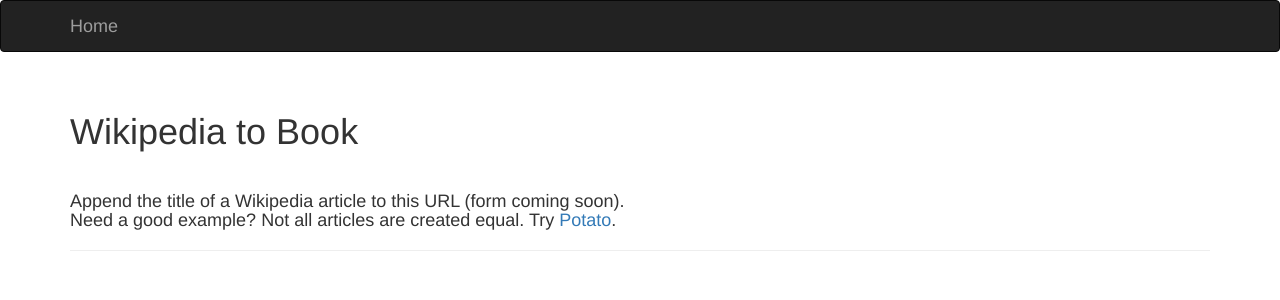
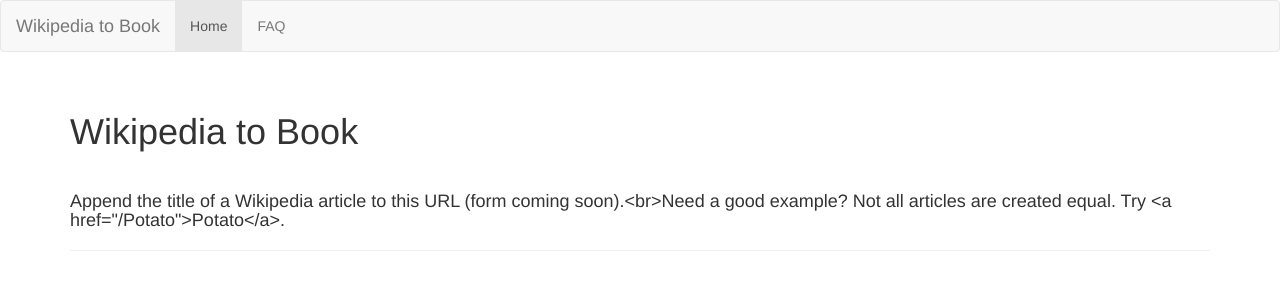
Before and after one commit to jeremyfreudberg/Wikipedia_to_Book, a Flask app: page / in a window 1280 px wide. Shown: the top 300 px of the page. Run offline with Flask 2, Linux system fonts and the light colour scheme; some libraries are stand-ins or nearby versions.

Commit message:
Update views

```diff
--- a/main.py
+++ b/main.py
@@ -22,16 +22,18 @@ def forbidden(e):
 @app.route('/')
 def index():
     result = ''
-    return render_template('pretty.html',result=result)
+    msg = "Append the title of a Wikipedia article to this URL (form coming soon).<br>"
+    msg += 'Need a good example? Not all articles are created equal. Try <a href="/Potato">Potato</a>.'
+    return render_template('pretty.html',result=result, msg=msg)
 
 @app.route('/<term>')
 def page(term):
     try:
         w = wikipedia.page(term)
     except wikipedia.exceptions.DisambiguationError:
-        return render_template('pretty.html',result='Disambiguaton Error')
+        return render_template('pretty.html',result='', msg='Disambiguation Error')
     except wikipedia.exceptions.PageError:
-        return render_template('pretty.html',result='Article not found')
+        return render_template('pretty.html',result='', msg='Article not found')
     ref =w.references
     gbooks = [x for x in ref if 'books.google' in x]
     processed = [process_gbooks(y) for y in gbooks]
@@ -40,10 +42,10 @@ def page(term):
     while ('No title found', 'No author found', 'No ISBN found') in processed:
         processed.remove(('No title found', 'No author found', 'No ISBN found'))
     if len(processed) > 0:
-        result = str(processed)
+        result = processed
     else:
-        result = 'No google books found. :('
-    return render_template('pretty.html',result=result)
+        result = ['No google books found. :(']
+    return render_template('pretty.html',result=result, msg=None)
 
 if __name__ == '__main__':
     app.run(debug=True)
--- a/templates/pretty.html
+++ b/templates/pretty.html
@@ -1,25 +1,20 @@
 {% extends "bootstrap/base.html" %}
-{% block title %}Wikipedia to Books{% endblock %}
+{% macro printbook(title, author, isbn13) %}
+<ul>{{ title }} - {{ author }} - {{ isbn13 }}</ul>
+{% endmacro %}
+{% block title %}Wikipedia to Book{% endblock %}
 {% block navbar %}
-<div class="navbar navbar-inverse" role="navigation">
-<div class = 'container'>
-    <div class = 'navbar-header'>
-        <!--<button type='button' class='navbar-toggle'
-        data-toggle = 'collapse' data-target = '.navbar-collapse'>
-            <span class='sr-only'>Toggle Navigation</span>
-            <span class="icon-bar"</span>
-            <span class="icon-bar"</span>
-            <span class="icon-bar"</span>
-            </button>-->
-        <a class='navbar-brand' href='#'>Home</a>
+<nav class="navbar navbar-default">
+  <div class="container-fluid">
+    <div class="navbar-header">
+      <a class="navbar-brand" href="#">Wikipedia to Book</a>
     </div>
-    <!--<div class='navbar-collapse collapse'>
-        <ul class='nav navbar-nav'>
-            <li><a href='#'>Help</a></li>
-        </ul>
-    </div>-->
-</div>
-</div>
+    <ul class="nav navbar-nav">
+      <li class="active"><a href="#">Home</a></li>
+      <li><a href="#">FAQ</a></li>
+    </ul>
+  </div>
+</nav>
 {% endblock %}
 
 {% block content %}
@@ -28,10 +23,13 @@
 	<h1>Wikipedia to Book</h1><br>
         {% block page_content %}
 		{% if result|length == 0 %}
-		<h4>Append the title of a Wikipedia article to this URL (form coming soon).<br>
-		Need a good example? Not all articles are created equal. Try <a href="/Potato">Potato</a>.</h4>
+		<h4>{{ msg }}</h4>
 		{% else %}
-		<h4>{{ result }}</h4>
+		<h4>
+		{% for book in result %}
+		{{ printbook(book[0], book[1], book[2]) }}
+		{% endfor %}
+		</h4>
 		{% endif %}
 		{% endblock %}
     </div>
```
